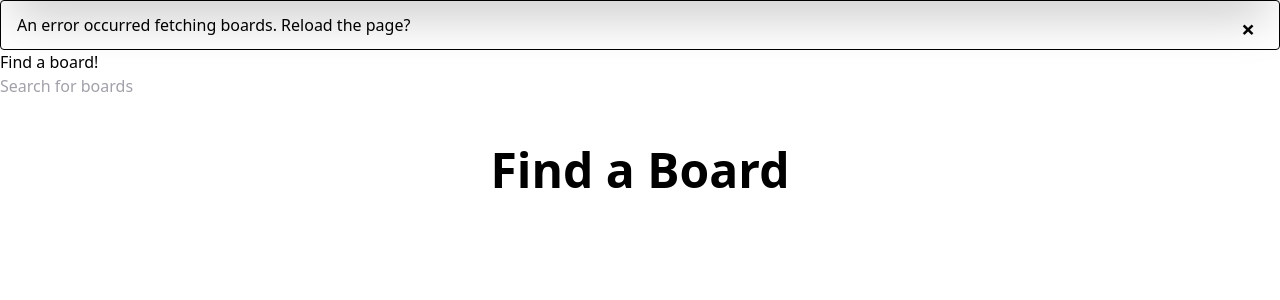
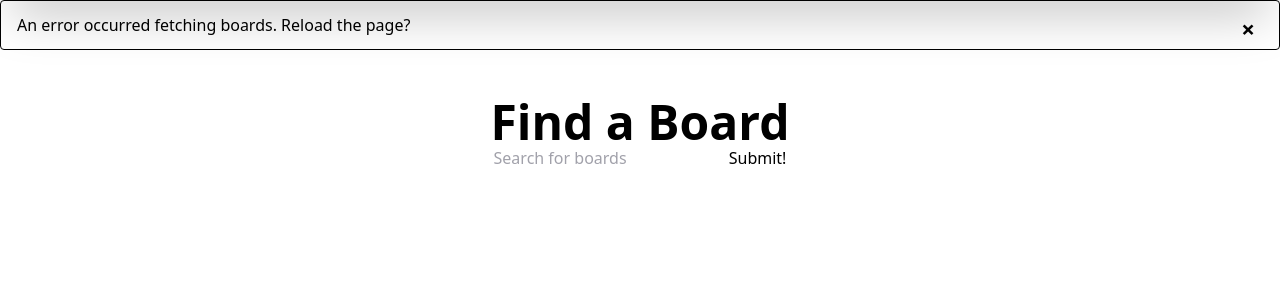
Before and after one commit to Andistar12/cis422-proj-2, a Flask app: page /findboard.html in a window 1280 px wide. Shown: the part 64-364 px from the top of the page. Run offline with Flask 2, Linux system fonts and the light colour scheme; a user stored in the database is signed in; a database or web service that is not in the repository returns one stand-in record (values such as "Sample title"); data that the repository does not hold is empty; style sheets or scripts are compiled from the project's sources.

Commit message:
Implement search functionality

```diff
--- a/templates/findboard.html
+++ b/templates/findboard.html
@@ -4,8 +4,6 @@
 
 <!-- This is the find board page where user can browse boards and search for boards and subscribe to boards. -->
 
-<h3>Find a board!</h3>
-<input type="text" placeholder="Search for boards">
 <!-- list boards here in somesort of grid-->
 
 <section class="max-w-6xl mx-auto px-4 sm:px-6 lg:px-4 py-12">
@@ -13,6 +11,8 @@
         <h1 class="font-bold text-3xl md:text-4xl lg:text-5xl font-heading">
             Find a Board
         </h1>
+        <input type="text" id="board-search-query" placeholder="Search for boards">
+        <button id="submit-board-search">Submit!</button>
     </div>
     <div class="grid place-items-center grid-cols-1 sm:grid-cols-2  md:grid-cols-2 lg:grid-cols-3 gap-4 xl:grid-cols-4 justify-center" id="findboard_section"></div>
 </section>
@@ -35,7 +35,7 @@
 <template id="findboard_noboards">
     <div class="w-full max-w-md bg-nav_grey rounded-lg justify-center">
         <p>
-            You are not subscribed to any boards! <a href="findboard.html">Find a Board</a> to subscribe to!
+            No boards found.
         </p>
     </div>
 </template>
@@ -45,12 +45,15 @@
     $(document).ready(function () {
         if ('content' in document.createElement('template')) {
 
+            let offset = 0;
+
             // Find parent section and template child to clone
             let sec = document.querySelector("#findboard_section");
             let template = document.querySelector("#findboard_template")
 
             // Define success function
             let success = function(data) {
+                if (offset === 0) sec.innerHTML = "";
                 if (data.length <= 0) {
                     // No boards
                     sec.appendChild(document.querySelector("#findboard_noboards").content.cloneNode(true));
@@ -111,8 +114,24 @@
                 display_error("An error occurred fetching boards. Reload the page?");
             };
 
+            function do_search() {
+                let query = document.getElementById("board-search-query").value;
+                if (query === "") query = ".*";
+                else {
+                    // Construct regex using all search words
+                    query = "\\b(" + query.split(" ").join("|") + ")\\b"
+                }
+
+                fetch_boards(query, offset, success, error);
+            }
+
+            document.getElementById("submit-board-search").addEventListener("click", function () {
+                offset = 0;
+                do_search();
+            });
+
             // Do board fetch
-            fetch_boards(".*", 0, success, error);
+            do_search();
         }
     });
 </script>
```
